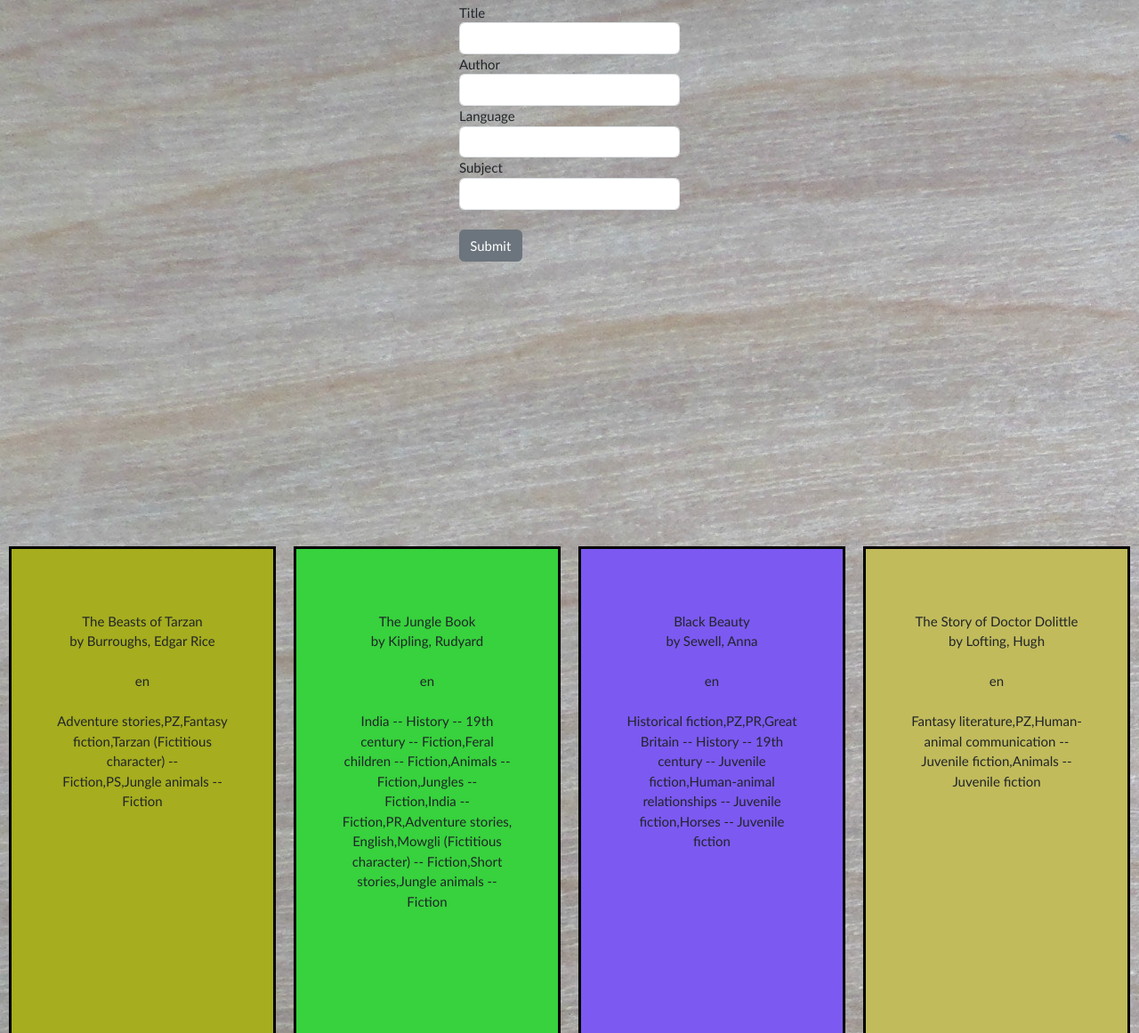
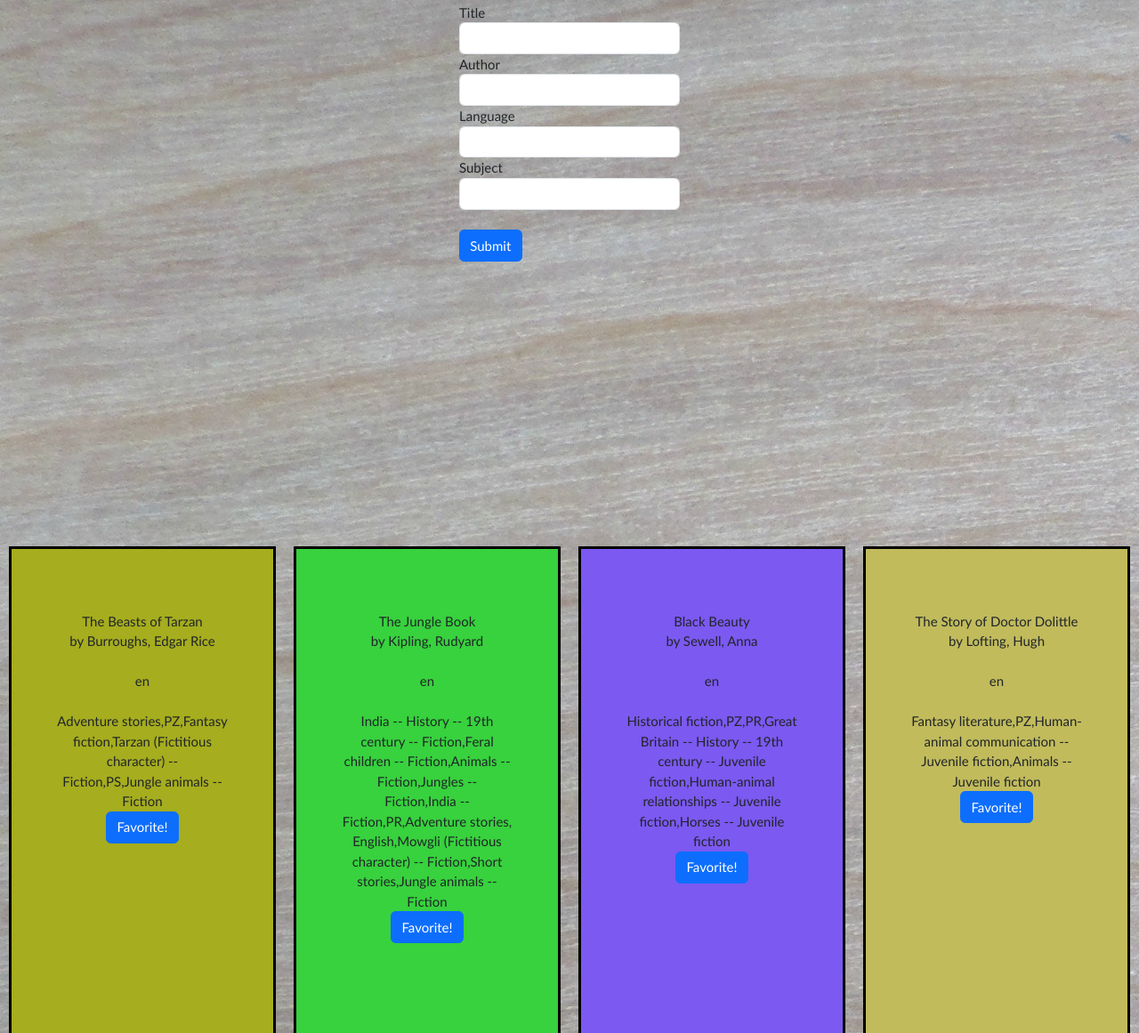
Before and after one commit to bevilla203/Bookshelf2, a plain HTML site: page index.html in a window 1280 px wide. Shown: the part 50-1211 px from the top of the page at 89% size. Drawn offline with nearby package versions, Linux system fonts and the light colour scheme.

Commit message:
added button

```diff
--- a/index.html
+++ b/index.html
@@ -23,10 +23,12 @@
         <input type = "text" id="Subject" class="form-control">
         </form>
         <br>
-        <button type="button" id ="submit" class="btn btn-secondary">Submit</button>
+        <button type="button" id ="submit" class="btn btn-primary">Submit</button>
     </div>
 
+    <div id = "favoriteSection">
 
+    </div>
 
     <div id = "bookSection"></div>
 
--- a/index.js
+++ b/index.js
@@ -27,6 +27,15 @@ class Book {
 
       // add color to each book's background
       rectangle.style.backgroundColor = randomColorBG();
+
+      // create button within each book
+      let starContainer = document.createElement("button");
+      starContainer.classList.add("btn");
+      starContainer.classList.add("btn-primary");
+      starContainer.setAttribute("type", "button");
+      starContainer.innerText = "Favorite!"
+      rectangle.append(starContainer)
+
 
       // added innertext to book face
       bookTextEle.innerText =
@@ -96,3 +105,20 @@ document.querySelector("#submit").addEventListener("click", function (){
   newBook.Render();
   document.querySelector("#newBookForm").reset();
 })
+
+/*
+1. create array that holds all favorites
+2. create DOM element that symbolizes favorited books...
+3. figure out how to add star to element
+    - CSS way?
+4. add eventlistener to the button
+    - when clicked, add to favoritesArr (use push)
+*/
+
+//create array that holds all favorites
+const favoriteArr = [];
+
+//create DOM element that symbolizes favorited books...
+let favoriteSection = document.querySelector("#favoriteSection");
+let favButton = document.createElement("button");
+// favButton.
```
Also changed, not shown: main.css (+7 -1 lines).
